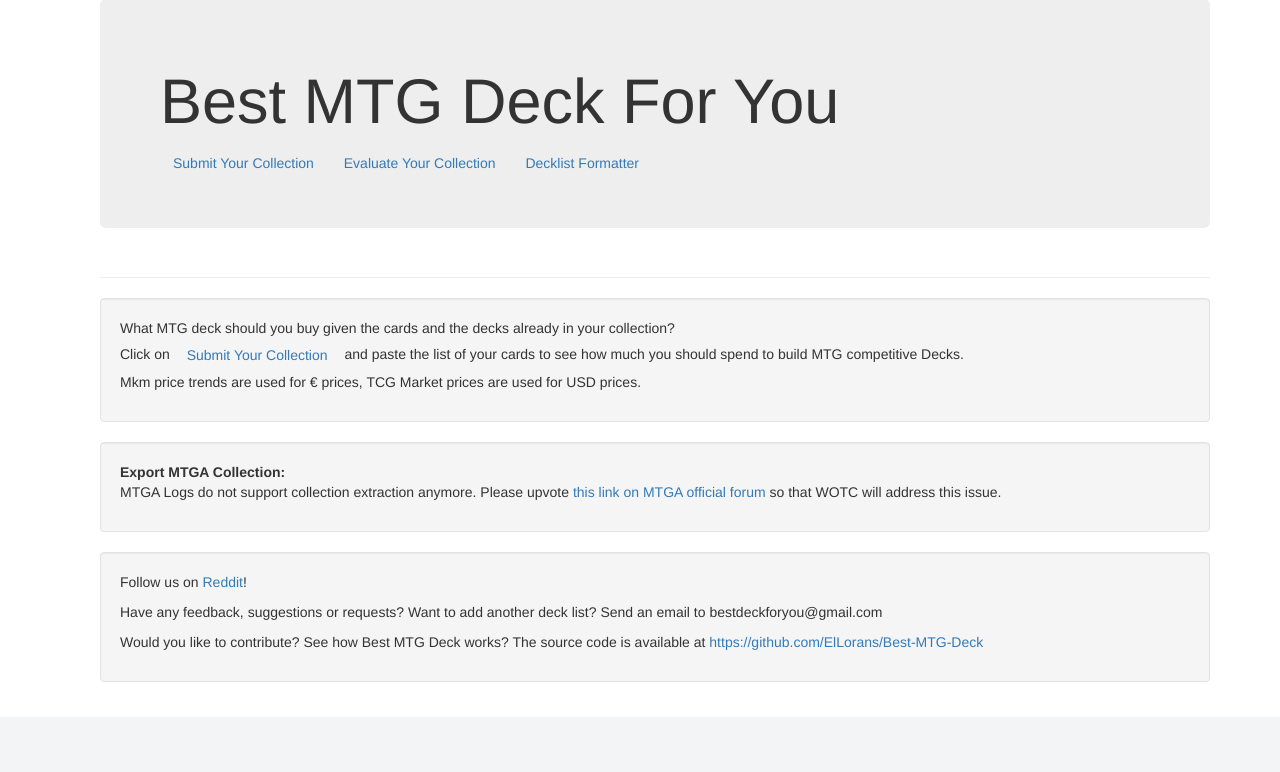
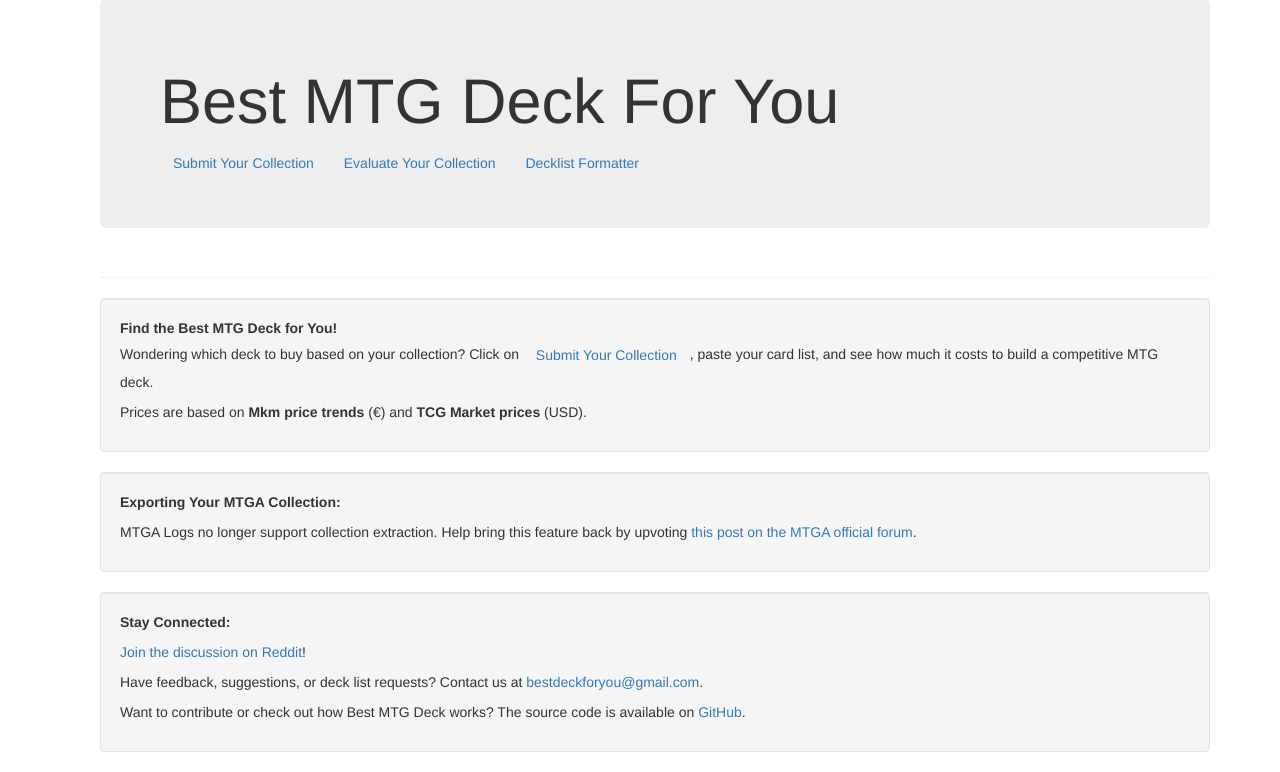
Before and after one commit to ElLorans/Best-MTG-Deck, a Python web app: template BestMtgDeck/templates/home.html in a window 1280 px wide. Shown: the part 83-855 px from the top of the page. Before the commit the page ends 800 px from the top, so only its background shows below. Run offline with Jinja, Linux system fonts and the light colour scheme; the template is opened without the code that fills it, so the values that code supplies are empty; some libraries are stand-ins or nearby versions.

Commit message:
facelift

```diff
--- a/BestMtgDeck/templates/home.html
+++ b/BestMtgDeck/templates/home.html
@@ -1,9 +1,11 @@
 {% extends "layout.html" %}
+{% block extra_head %}
+    <link rel="stylesheet" href="https://cdnjs.cloudflare.com/ajax/libs/font-awesome/6.4.2/css/all.min.css">
+{% endblock extra_head %}
 {% block content %}
     <body>
 
     <div class="container theme-showcase" role="main">
-
         <div class="jumbotron">
             <h1>Best MTG Deck For You</h1>
             <a type="button" class="btn btn-link" href="{{ url_for('sign') }}">Submit Your Collection</a>
@@ -13,46 +15,44 @@
         <div class="page-header">
         </div>
         <div class="well">
-            <p>What MTG deck should you buy given the cards and the
-                decks already in your collection?
-                <br>
-                Click on
-                <a type="button" class="btn btn-link" href="{{ url_for('sign') }}">Submit Your Collection</a>
-                and paste the list of your cards to see how much you should spend to build MTG competitive Decks.
-                <br>
-                Mkm price trends are used for € prices, TCG Market prices are used for USD prices.
+            <p>
+                <strong><i class="fas fa-magic"></i> Find the Best MTG Deck for You!</strong><br>
+                Wondering which deck to buy based on your collection?
+                Click on <a class="btn btn-link" href="{{ url_for('sign') }}"><i class="fas fa-upload"></i> Submit
+                Your Collection</a>, paste your card list, and see how much it costs to build a competitive MTG
+                deck.
+            </p>
+            <p>
+                <i class="fas fa-tags"></i> Prices are based on <strong>Mkm price trends</strong> (€) and <strong>TCG
+                Market prices</strong> (USD).
             </p>
         </div>
 
         <div class="well">
-            <p><b>Export MTGA Collection:</b>
-                <br>
-                {#<i>Log into Arena and go to "Adjust Options"; click on "View Account"; check the “Detailed Logs
-                    (Plugin Support)” button and restart the game.</i>
-                <br>
-                <a type="button" class="btn btn-link" href="{{ url_for('download_file') }}">Click here</a>to download
-                Orens MTGA-EasyExporterV1.3 <b>FOR Forgotten Realms</b>. </p>
-            <p>Open your Downloads folder and run OrensMTGA-EasyExporterV1.2.exe. If you receive a warning message,
-                click "More info" and then "Run anyway". Do not copy anything while the program is running.
-                A black tab will open and show you the progress. After one minute, it will finish and create a new file
-                named "MTGAcollection.txt".
-                Now, click on <a type="button" class="btn btn-link" href="{{ url_for('sign') }}">Submit Your
-                    Collection</a> and paste.</p>#}
-                MTGA Logs do not support collection extraction anymore. Please upvote <a
-                        target="_blank" href="https://feedback.wizards.com/forums/918667-mtg-arena-bugs-product-suggestions/suggestions/44050746-broken-logs-in-2021-8-0-3855">this
-                    link on MTGA official forum</a> so that WOTC will address this issue.
-
-        </div>
-        <div class="well">
-            <p>Follow us on <a href="https://www.reddit.com/r/BestMtgDeckForYou/">Reddit</a>!</p>
-            <p>Have any feedback, suggestions or requests? Want to add another deck list? Send an email to
-                bestdeckforyou@gmail.com</p>
-            <p>Would you like to contribute? See how Best MTG Deck works? The source code is available at
-                <a href="https://github.com/ElLorans/Best-MTG-Deck">https://github.com/ElLorans/Best-MTG-Deck</a>
+            <p><strong><i class="fas fa-exclamation-triangle"></i> Exporting Your MTGA Collection:</strong></p>
+            <p>
+                MTGA Logs no longer support collection extraction. Help bring this feature back by upvoting
+                <a target="_blank"
+                   href="https://feedback.wizards.com/forums/918667-mtg-arena-bugs-product-suggestions/suggestions/44050746-broken-logs-in-2021-8-0-3855">
+                    <i class="fas fa-thumbs-up"></i> this post on the MTGA official forum</a>.
             </p>
         </div>
 
+        <div class="well">
+            <p><strong><i class="fas fa-users"></i> Stay Connected:</strong></p>
+            <p>
+                <a href="https://www.reddit.com/r/BestMtgDeckForYou/"><i class="fab fa-reddit"></i> Join the
+                    discussion on Reddit</a>!
+            </p>
+            <p>
+                <i class="fas fa-envelope"></i> Have feedback, suggestions, or deck list requests? Contact us at
+                <a href="mailto:bestdeckforyou@gmail.com">bestdeckforyou@gmail.com</a>.
+            </p>
+            <p>
+                <i class="fas fa-code"></i> Want to contribute or check out how Best MTG Deck works? The source code
+                is available on
+                <a href="https://github.com/ElLorans/Best-MTG-Deck"><i class="fab fa-github"></i> GitHub</a>.
+            </p>
+        </div>
     </div>
-
-    </body>
 {% endblock content %}
```
